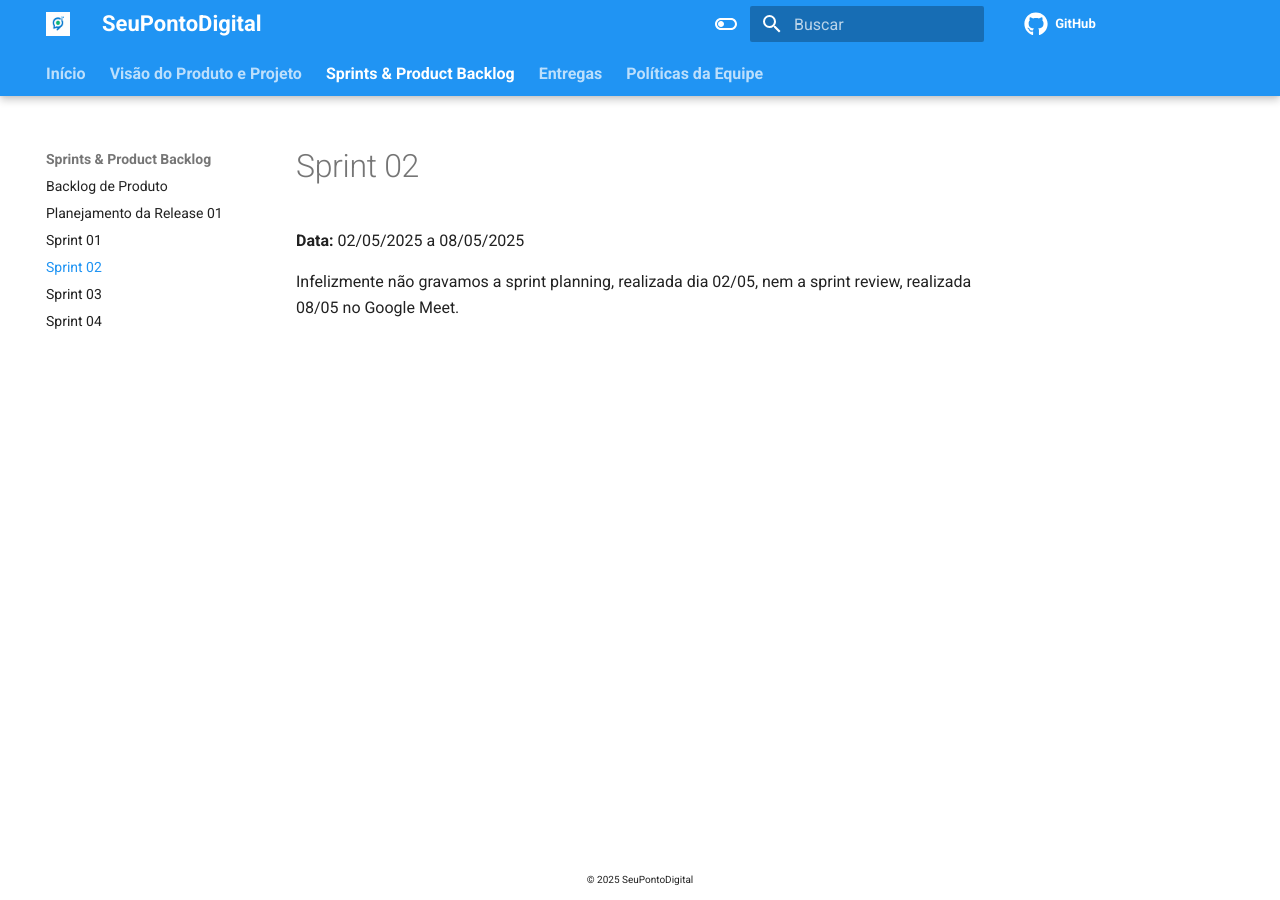
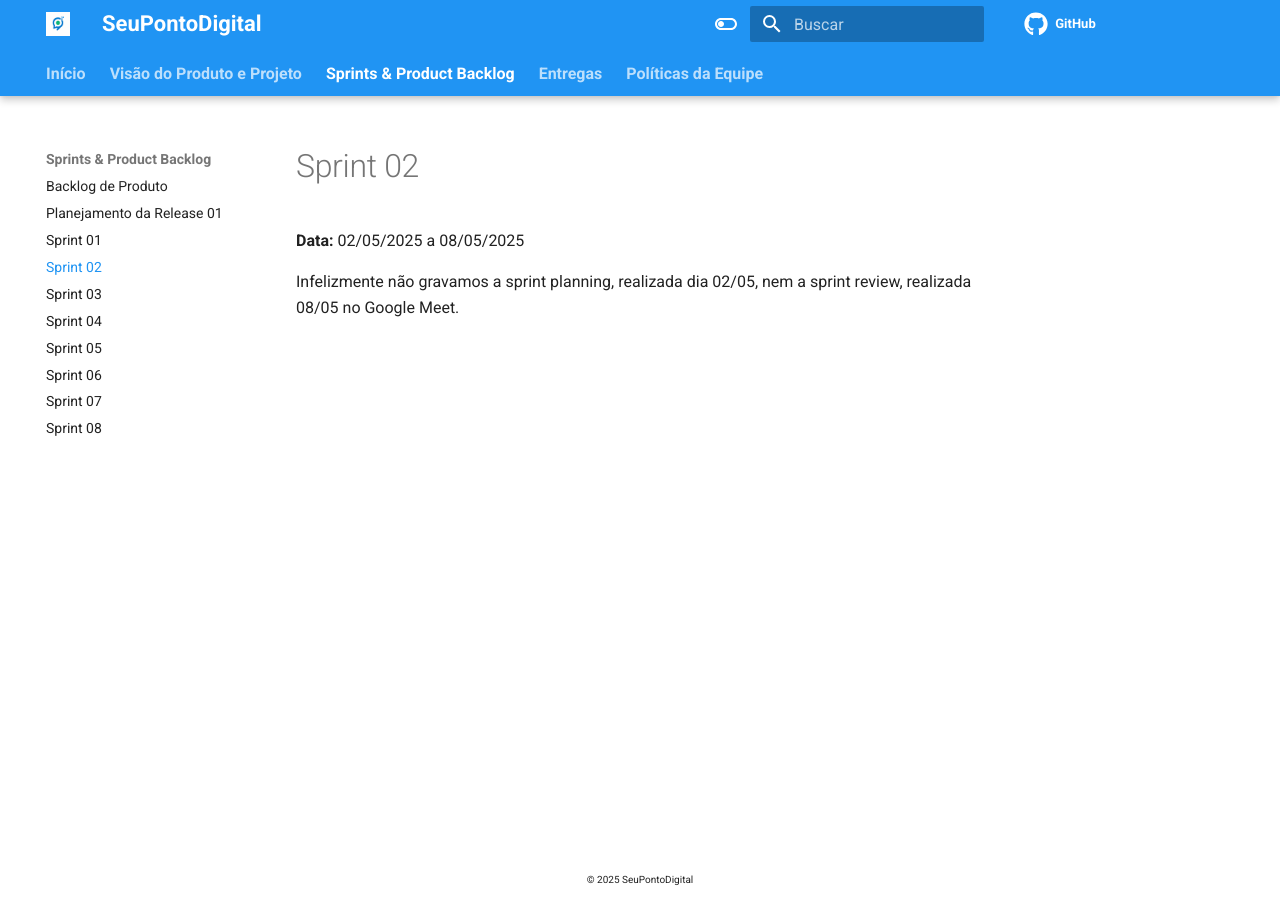
Before and after one commit to mdsreq-fga-unb/2025.1-T01-SeuPontoDigital, an MkDocs documentation site: the page built from docs/sprints/sprint02.md, in a window 1280 px wide. Built offline with MkDocs 1.6.1 and Material for MkDocs 9.7.7, drawn with Linux system fonts in a browser that asks for light colours; comment, search, counter and statistics services are not loaded.

```diff
--- a/mkdocs.yml
+++ b/mkdocs.yml
@@ -26,6 +26,10 @@ nav:
     - Sprint 02: sprints/sprint02.md
     - Sprint 03: sprints/sprint03.md
     - Sprint 04: sprints/sprint04.md
+    - Sprint 05: sprints/sprint05.md
+    - Sprint 06: sprints/sprint06.md
+    - Sprint 07: sprints/sprint07.md
+    - Sprint 08: sprints/sprint08.md
   - Entregas:
     - Entrega Unidade 1: entregas/entrega1.md
     - Entrega Unidade 2: entregas/entrega2.md
```
Also changed, not shown: docs/sprints/sprint05.md (added, +1 -0 lines), docs/sprints/sprint06.md (added, +1 -0 lines), docs/sprints/sprint07.md (added, +1 -0 lines), docs/sprints/sprint08.md (added, +1 -0 lines).
